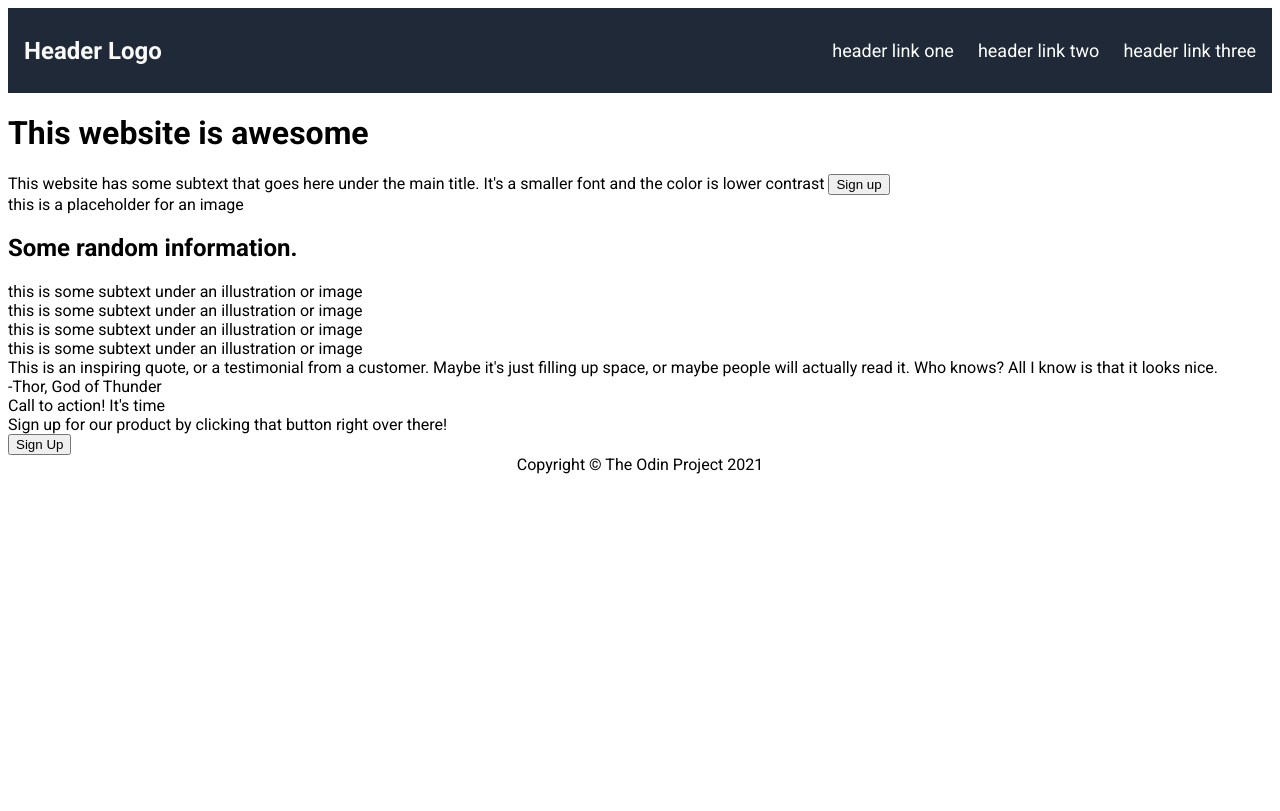
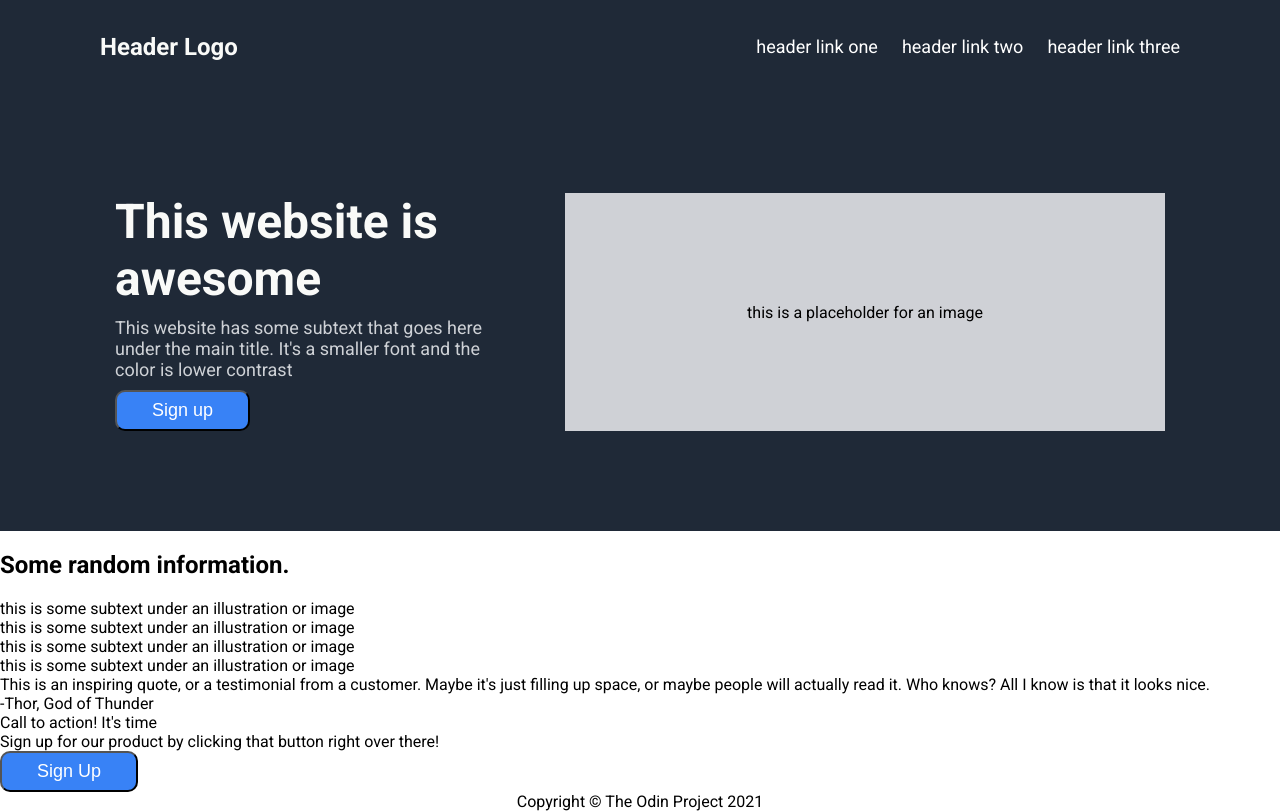
Before and after one commit to ganglinwu/odin_landing_page, a plain HTML site: page index.html in a window 1280 px wide. Drawn offline with Linux system fonts and the light colour scheme.

Commit message:
Css styled splash section

```diff
--- a/index.html
+++ b/index.html
@@ -8,6 +8,7 @@
     <link rel="stylesheet" href="style.css">
 </head>
 <body>
+    <div class="heading">
         <div class="header">
             <div class="logo">Header Logo</div>
             <ul>
@@ -16,16 +17,19 @@
                 <li><a href=#>header link three</a></li>
             </ul>
         </div>
+    </div>
 
+    <div class="splash-container">
         <div class="splash">
             <div class="splash-left">
-            <h1>This website is awesome</h1>
-            <text class="description">This website has some subtext that goes here under the main title. It's a smaller font and the color is lower contrast</text>
+                <div class="hero">This website is awesome</div>
+                <div class="description">This website has some subtext that goes here under the main title. It's a smaller font and the color is lower contrast</div>
                 <button type="button">Sign up</button>
             </div>
 
             <div class="splash-right">
                 this is a placeholder for an image
+            </div>
         </div>
     </div>
 
--- a/style.css
+++ b/style.css
@@ -4,13 +4,19 @@ body{
     font-family: 'Roboto', sans-serif;
     display: flex;
     flex-direction: column;
+    margin: 0 ;
+}
+
+.heading {
+    background-color: #1f2937;
+    width: 100vw;
 }
 
 .header {
-    background-color: #1f2937;
+
     display: flex;
-    padding: 16px;
     align-items: center;
+    margin: 20px 100px;
 }
 
 .logo {
@@ -27,12 +33,49 @@ ul {
 
 li {
     list-style-type: none;
-    color: #e5e7eb;
+    color: #e5e7ebe2;
     font-size: 18px;
+}
+
+.splash-container {
+    background-color: #1f2937;
+    width: 100vw;
+    padding: 100px 0px;
+}
+.splash {
+    display: flex;
+    justify-content: center;
+    margin: 0px 100px ;
+    gap: 50px;
 
 }
 
 
+.splash-left{
+    width: 400px;
+}
+
+
+.hero {
+    font-size: 48px;
+    font-weight: 700;
+    color: #f9faf8;
+}
+
+.description {
+    font-size: 18px;
+    color: #e5e7ebe2;
+    margin: 10px 0px;
+}
+
+.splash-right {
+    display: flex;
+    align-items: center;
+    justify-content: center;
+    color:black;
+    width: 600px;
+    background-color: #e5e7ebe2 ;
+}
 
 .footer {
     display: flex;
@@ -45,7 +88,15 @@ a {
     color:white;
 }
 
+button {
+    font-size: 18px ;
+    display: block;
+    background-color: #3882f6;
+    color: white;
+    padding: 8px 35px ;
+    border-radius: 10px;
 
+}
 
 button:hover {
     background-color: white;
```
Lines whose indentation alone changed are shown as unchanged.
